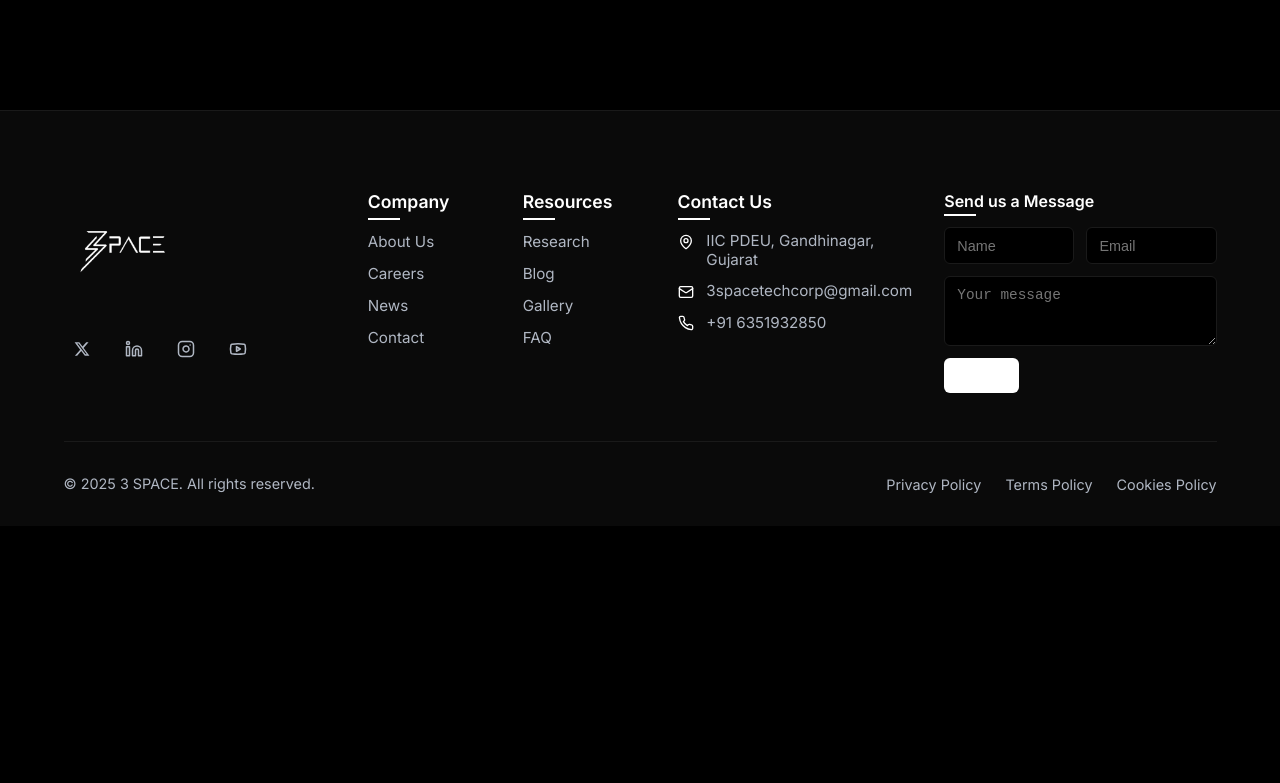
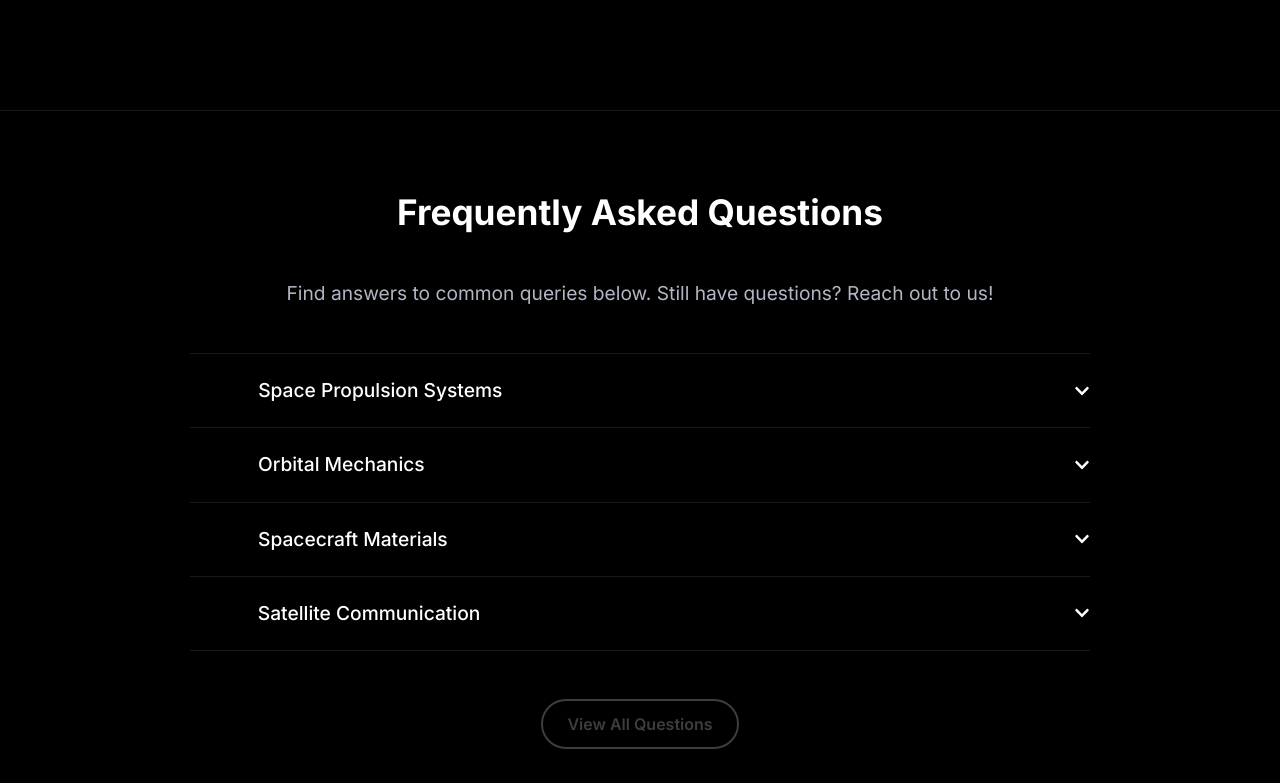
Before and after one commit to AnshSoni0403/3Space, a Next.js app: page / in a window 1280 px wide. Shown: the part 2337-3120 px from the top of the page. Before the commit the page ends 2863 px from the top, so only its background shows below. Built offline with nearby package versions, Linux system fonts and the light colour scheme; no server answers.

Commit message:
FAQs Added

```diff
--- a/app/page.tsx
+++ b/app/page.tsx
@@ -1,4 +1,5 @@
 "use client"
+import { useState } from "react" // Added for accordion functionality
 import Navbar from "@/components/Navbar"
 import Footer from "@/components/Footer"
 import LaunchCountdown from "@/components/LaunchCountdown"
@@ -6,8 +7,8 @@ import ParallaxBackground from "@/components/ParallaxBackground"
 // import EarthToOrbit from "@/components/EarthToOrbit"
 import styles from "@/styles/Home.module.css"
 import { motion } from "framer-motion"
-import { FaFlask } from 'react-icons/fa'; // Imported the Flask icon from react-icons
-import { Rocket, Satellite } from "lucide-react" // Removed Flask from lucide-react, as it's already in react-icons
+import { FaFlask, FaChevronDown } from 'react-icons/fa'; // Added FaChevronDown for accordion
+import { Rocket, Satellite, FileQuestion } from "lucide-react" // Added FileQuestion icon for PYQs section
 
 // import { ArrowRight } from "react-feather"
 
@@ -16,6 +17,50 @@ export default function Home() {
   const iconStyle = {
     color: "white",
     strokeWidth: 1.5,
+  };
+
+  // Sample PYQ data with questions and brief answers
+  const pyqs = [
+    {
+      id: 1,
+      year: "2024",
+      title: "Space Propulsion Systems",
+      question: "Explain the principles of ion propulsion and its applications in deep space missions.",
+      answer: "Ion propulsion accelerates ions using electrical fields to create thrust. It's ideal for deep space missions due to high specific impulse and fuel efficiency, used in missions like NASA's Dawn and JAXA's Hayabusa.",
+      difficulty: "Advanced"
+    },
+    {
+      id: 2,
+      year: "2023",
+      title: "Orbital Mechanics",
+      question: "Calculate the delta-v required for a Hohmann transfer from LEO to GEO.",
+      answer: "For a Hohmann transfer from LEO (400km) to GEO (35,786km), the total delta-v is approximately 3.8 km/s: 2.5 km/s for transfer orbit insertion and 1.3 km/s for circularization at GEO.",
+      difficulty: "Intermediate"
+    },
+    {
+      id: 3,
+      year: "2023",
+      title: "Spacecraft Materials",
+      question: "Discuss the challenges of material selection for re-entry vehicles.",
+      answer: "Re-entry vehicles face extreme temperatures (1500°C+), thermal shock, and ablation. Materials must balance thermal protection, structural integrity, and weight constraints. Common solutions include carbon-carbon composites and ceramic tiles.",
+      difficulty: "Advanced"
+    },
+    {
+      id: 4,
+      year: "2022",
+      title: "Satellite Communication",
+      question: "Explain the advantages of Ka-band over Ku-band for satellite communications.",
+      answer: "Ka-band (26.5-40 GHz) offers higher bandwidth, smaller antennas, and greater frequency reuse than Ku-band (12-18 GHz), enabling higher data rates. However, it's more susceptible to rain fade and requires more sophisticated signal processing.",
+      difficulty: "Intermediate"
+    }
+  ];
+
+  // State to track which FAQ item is open
+  const [activePyq, setActivePyq] = useState(null);
+
+  // Toggle FAQ item
+  const togglePyq = (id) => {
+    setActivePyq(activePyq === id ? null : id);
   };
 
   return (
@@ -132,6 +177,66 @@ export default function Home() {
             </motion.div>
           </div>
         </section>
+
+        {/* Updated PYQs Section with FAQ Style */}
+        <section className={`section ${styles.pyqsSection}`}>
+          <div className="container">
+            <motion.div
+              initial={{ opacity: 0, y: 30 }}
+              whileInView={{ opacity: 1, y: 0 }}
+              transition={{ duration: 0.6 }}
+              viewport={{ once: true }}
+              className={styles.pyqsHeader}
+            >
+
+              <h2 className={styles.pyqsTitle}>Frequently Asked Questions</h2>
+              <p className="section-subtitle">
+                Find answers to common queries below. Still have questions? Reach out to us!
+              </p>
+            </motion.div>
+
+            <div className={styles.pyqsList}>
+              {pyqs.map((pyq) => (
+                <motion.div
+                  key={pyq.id}
+                  className={`${styles.pyqItem} ${activePyq === pyq.id ? styles.pyqOpen : ''}`}
+                  initial={{ opacity: 0, y: 20 }}
+                  whileInView={{ opacity: 1, y: 0 }}
+                  transition={{ duration: 0.5 }}
+                  viewport={{ once: true }}
+                >
+                  <div
+                    className={styles.pyqQuestion}
+                    onClick={() => togglePyq(pyq.id)}
+                  >
+                    <h3>
+                      <span className={styles.pyqYear}>{pyq.year}</span> {pyq.title}
+                    </h3>
+                    <FaChevronDown
+                      className={`${styles.pyqChevron} ${activePyq === pyq.id ? styles.rotateChevron : ''}`}
+                    />
+                  </div>
+                  <div className={styles.pyqAnswer}>
+                    <p className={styles.pyqQuestion}>{pyq.question}</p>
+                    <p className={styles.pyqAnswerText}><strong>Answer:</strong> {pyq.answer}</p>
+                  </div>
+                </motion.div>
+              ))}
+            </div>
+
+            <motion.div
+              className={styles.pyqsViewMore}
+              initial={{ opacity: 0 }}
+              whileInView={{ opacity: 1 }}
+              transition={{ duration: 0.5, delay: 0.4 }}
+              viewport={{ once: true }}
+            >
+              <a href="/pyqs" className="btn btn-secondary">
+                View All Questions
+              </a>
+            </motion.div>
+          </div>
+        </section>
       </main>
       <Footer />
     </>
--- a/styles/Home.module.css
+++ b/styles/Home.module.css
@@ -271,6 +271,158 @@
   margin: 0 auto 1.5rem;
 }
 
+/* Simple PYQs Section (FAQ Style) */
+.pyqsSection {
+  position: relative;
+  z-index: 2;
+  background-color: var(--background-secondary);
+  padding: 5rem 0;
+  border-top: 1px solid var(--border);
+}
+
+.pyqsTitle {
+  font-size: 2.2rem;
+  text-align: center;
+  margin-bottom: 3rem;
+  color: var(--text-primary);
+  font-weight: 700;
+}
+
+.pyqsList {
+  max-width: 900px;
+  margin: 0 auto;
+}
+
+.pyqItem {
+  border-bottom: 1px solid var(--border);
+  cursor: pointer;
+  overflow: hidden;
+}
+
+.pyqItem:first-child {
+  border-top: 1px solid var(--border);
+}
+
+.pyqQuestion {
+  display: flex;
+  justify-content: space-between;
+  align-items: center;
+  padding: 1.5rem 0;
+  position: relative;
+}
+
+.pyqQuestion h3 {
+  font-size: 1.2rem;
+  font-weight: 500;
+  color: var(--text-primary);
+  padding-right: 2rem;
+  margin: 0;
+}
+
+.pyqChevron {
+  transition: transform 0.3s ease;
+}
+
+.rotateChevron {
+  transform: rotate(180deg);
+}
+
+.pyqAnswer {
+  max-height: 0;
+  overflow: hidden;
+  padding: 0 1rem 0 0;
+  opacity: 0;
+  transition: all 0.3s ease;
+}
+
+.pyqAnswer .pyqQuestion {
+  margin: 0;
+  color: var(--text-secondary);
+  font-size: 1rem;
+  line-height: 1.6;
+  font-style: italic;
+  margin-bottom: 0.75rem;
+  margin-left: 4rem;
+}
+
+.pyqAnswer .pyqAnswerText {
+  margin: 0;
+  padding-bottom: 1.5rem;
+  color: var(--text-secondary);
+  font-size: 1rem;
+  line-height: 1.6;
+  border-left: 3px solid var(--accent-color);
+  padding-left: 1rem;
+  margin-left: 3rem;
+}
+
+.pyqOpen .pyqAnswer {
+  max-height: 1000px;
+  /* Large enough value to accommodate any answer */
+  opacity: 1;
+}
+
+.pyqYear {
+  background-color: var(--accent-color);
+  color: var(--background);
+  padding: 0.2rem 0.5rem;
+  border-radius: 4px;
+  font-size: 0.85rem;
+  margin-right: 0.8rem;
+  display: inline-block;
+}
+
+/* Removed .pyqLink styles as they're no longer needed */
+
+.pyqsViewMore {
+  text-align: center;
+  margin-top: 3rem;
+}
+
+.sectionIconWrapper {
+  display: flex;
+  justify-content: center;
+  margin-bottom: 1.5rem;
+}
+
+.pyqsHeader {
+  text-align: center;
+  margin-bottom: 3rem;
+}
+/* Responsive styles */
+@media (max-width: 768px) {
+  .pyqsTitle {
+    font-size: 1.8rem;
+    margin-bottom: 2rem;
+  }
+
+  .pyqQuestion h3 {
+    font-size: 1.1rem;
+  }
+
+  .pyqAnswer p {
+    font-size: 0.95rem;
+  }
+}
+
+@media (max-width: 480px) {
+  .pyqsSection {
+    padding: 4rem 0;
+  }
+
+  .pyqsTitle {
+    font-size: 1.5rem;
+  }
+
+  .pyqQuestion {
+    padding: 1.25rem 0;
+  }
+
+  .pyqQuestion h3 {
+    font-size: 1rem;
+  }
+}
+
 /* Responsive Styles */
 @media (max-width: 1200px) {
   .floatingElement:nth-child(1) {
```
Also changed, not shown: 1 other file (tests, documents, lock files or other folders).
